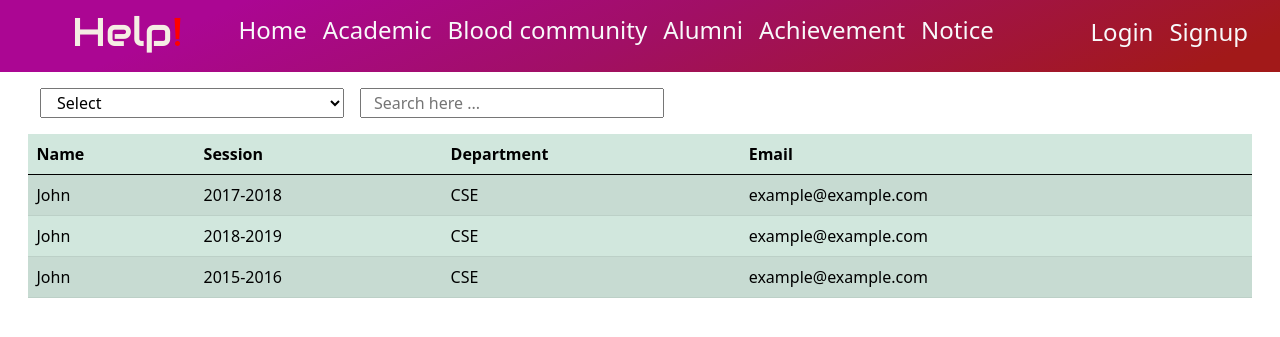
After one commit to Bonusree/CCN_community, a Django app: page /alumni/ in a window 1280 px wide. The commit adds this page. Shown: the top 337 px of the page. Run offline with Django 4.2, Linux system fonts and the light colour scheme; some libraries are stand-ins or nearby versions.

Commit message:
create alumni.html and link up

```diff
--- a/Home/urls.py
+++ b/Home/urls.py
@@ -6,6 +6,7 @@ urlpatterns = [
     path('academic/', views.Academic, name='Academic'),
     path('routine/', views.Routine, name='Routine'),
     path('blood_community/', views.blood_community, name='Blood_community'),
+    path('alumni/', views.show_alumni, name='alumni'),
     # path('signup/', views.signup, name='signup'),
     # path('login/', views.login_view, name='login'),
     # path('logout/', views.LogoutPage, name='logout')
--- a/Home/views.py
+++ b/Home/views.py
@@ -11,3 +11,6 @@ def Routine(request):
     return render(request, 'routine.html')
 def blood_community(request):
     return render(request, 'blood_community.html')
+
+def show_alumni(request):
+    return render(request,'alumni.html')
--- /dev/null
+++ b/template/alumni.html
@@ -0,0 +1,54 @@
+{% extends "master.html" %}
+
+{% block title %}
+CCN community
+{% endblock %}
+
+{% block content %}
+<div class="m-3">
+    <div class="row m-3">
+        <select class="col-3 mx-2" name="searchOption">
+            <option>Select</option>
+            <option value="session">Session</option>
+            <option value="department">Department</option>
+        </select>
+        <input class="col-3 mx-2" placeholder="Search here ..." name="searchKey" id="searchKey" onkeyup="updateTable()">
+    </div>
+    <table class="table table-success table-striped m-3 table-hover m-auto" id="myTable"
+        style="width: 98%;">
+        <thead>
+            <tr>
+                <th>Name</th>
+                <th>Session</th>
+                <th>Department</th>
+                <th>Email</th>
+            </tr>
+        </thead>
+        <tbody>
+            <tr>
+                <td>John</td>
+                <td>2017-2018</td>
+                <td>CSE</td>
+                <td>example@example.com</td>
+            </tr>
+            <tr>
+                <td>John</td>
+                <td>2018-2019</td>
+                <td>CSE</td>
+                <td>example@example.com</td>
+            </tr>
+            <tr>
+                <td>John</td>
+                <td>2015-2016</td>
+                <td>CSE</td>
+                <td>example@example.com</td>
+            </tr>
+        </tbody>
+    </table>
+
+    <script>
+  function myFunction() {
+
+    }
+  </script>
+{% endblock %}
--- a/template/master.html
+++ b/template/master.html
@@ -57,7 +57,7 @@
                 <a class="nav-link h4 link-light " href="/blood_community/">Blood community</a>
               </li>
               <li class="nav-item ">
-                <a class="nav-link h4 link-light " href="/">Alumni</a>
+                <a class="nav-link h4 link-light " href="/alumni/">Alumni</a>
               </li>
               <li class="nav-item ">
                 <a class="nav-link h4 link-light " href="/">Achievement</a>
```
